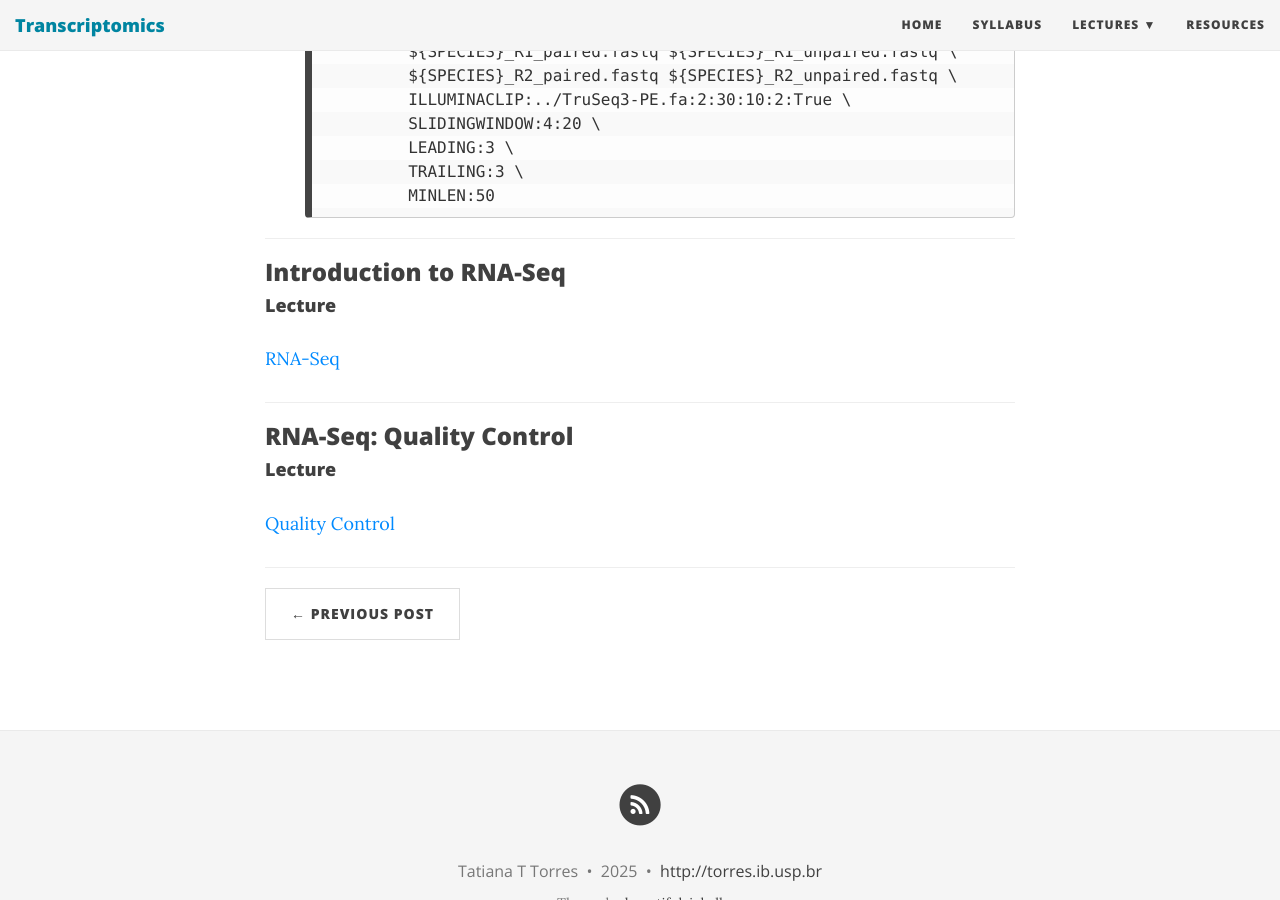
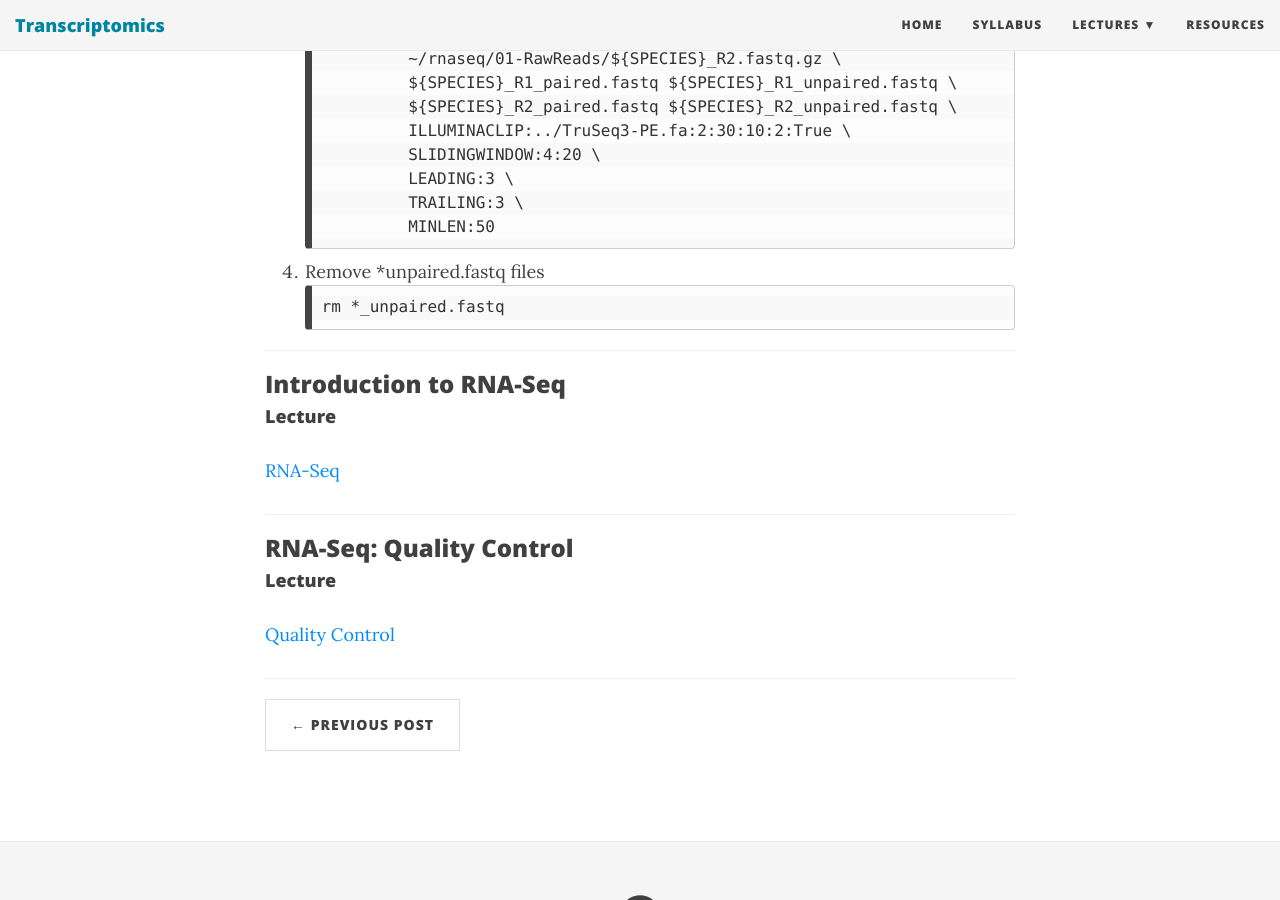
Before and after one commit to tttorres/transcriptomics, a Jekyll site: the page built from _posts/2025-01-26-Day02.md, in a window 1280 px wide and 900 px high, scrolled down 2282 px. Built offline with Jekyll 4.4.1, drawn with Linux system fonts in a browser that asks for light colours; nearby versions of some CDN libraries; some of the changed lines change nothing that is shown.

Commit message:
Update 2025-01-26-Day02.md

````diff
--- a/_posts/2025-01-26-Day02.md
+++ b/_posts/2025-01-26-Day02.md
@@ -19,7 +19,7 @@
 
 #### Files for today's class:
 
-- All files are in Google drive: [link to files]([../files/drive](https://drive.google.com/drive/folders/1lp6qrIan160p0PZX7-Fu_0COtPF2t7Yt?usp=share_link))
+- All files are in Google drive: [link to files](https://drive.google.com/drive/folders/1lp6qrIan160p0PZX7-Fu_0COtPF2t7Yt?usp=share_link)
 
 - Calb Female R1: MD5 = d0ae3be816d3497324173dbc49143186
 - Calb Female R2: MD5 = 4ca2fdd31ce8f01c9c1da9606ac284f0
@@ -54,11 +54,13 @@
 - Lexi R1: MD5 = a01fc0297f330d2846daef7b47bedad3
 - Lexi R2: MD5 = ecc597a302a3258e27f21d5e2a21286c
 
+---
+
 #### Running Trimmomatic
 
 1. File with adapter sequences: [TruSeq3-PE.fa](../files/TruSeq3-PE.fa)
 
-3. Species name
+2. Species name
 ```
 # Basename
 SPECIES="Chom"
@@ -80,7 +82,10 @@
             TRAILING:3 \
             MINLEN:50
 ```
-
+4. Remove *unpaired.fastq files
+```
+rm *_unpaired.fastq
+```
 
 ---
 
````
